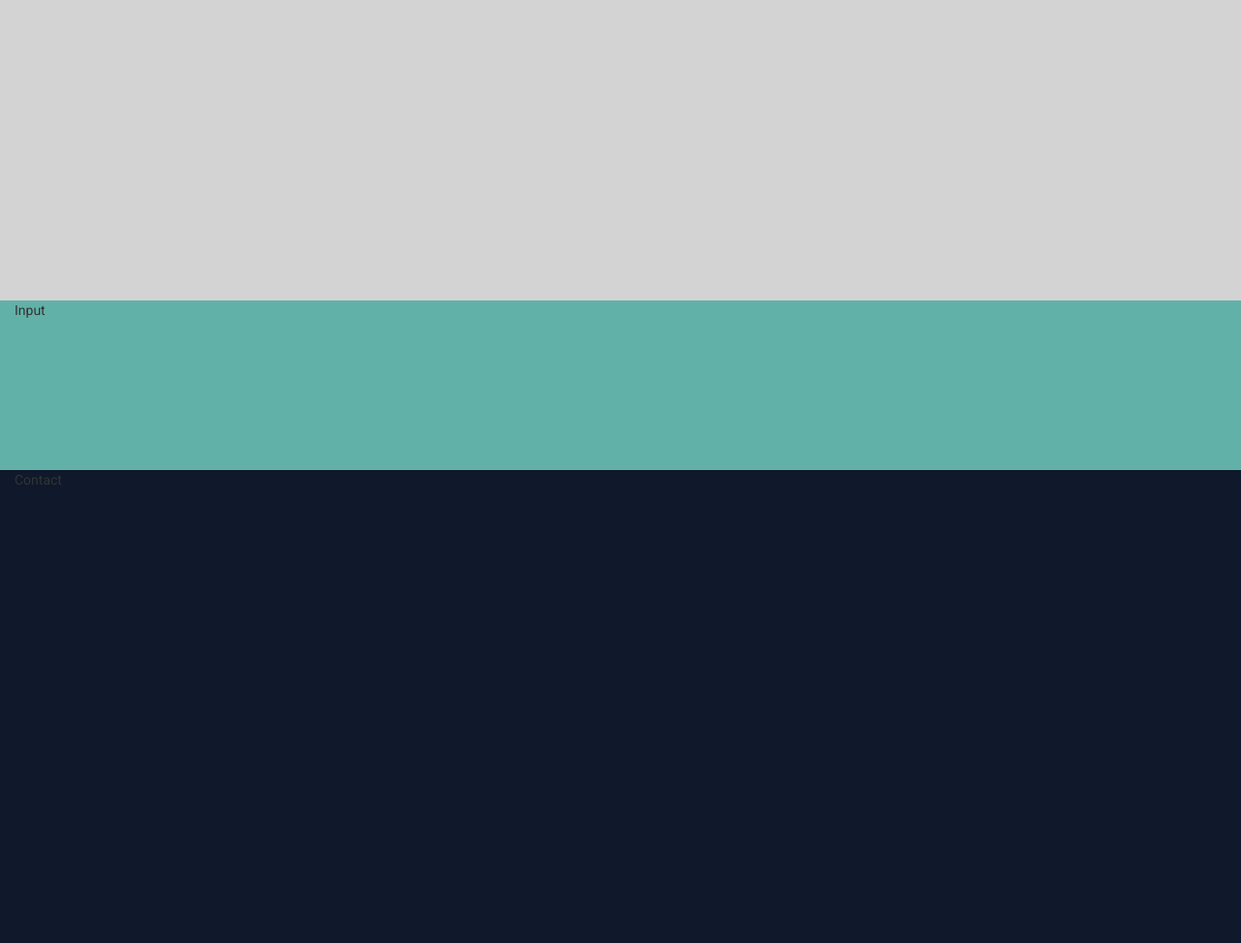
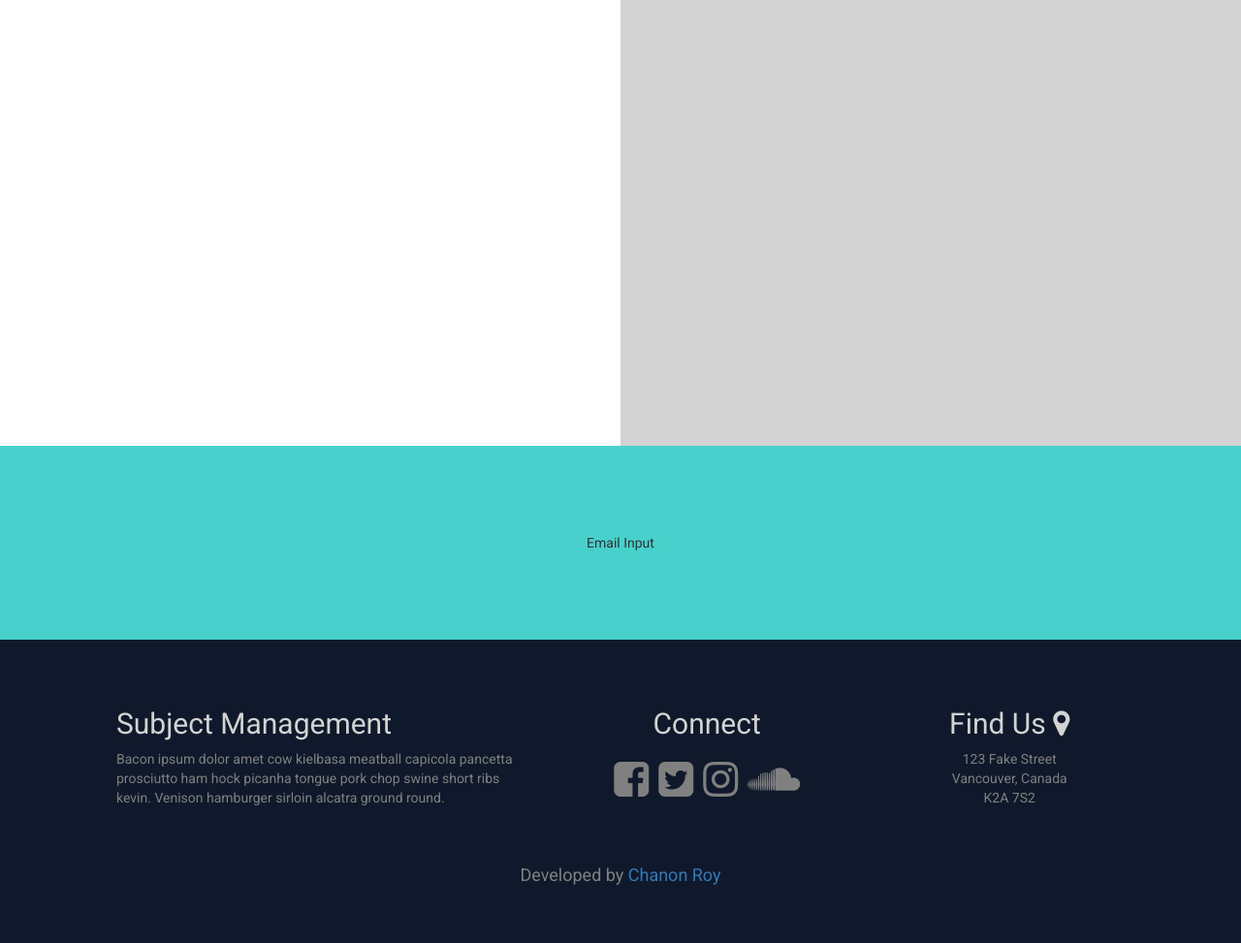
Before and after one commit to chanonroy/subject-management, a website: page dist/index.html in a window 1280 px wide. Shown: the part 2123-3096 px from the top of the page at 97% size. Before the commit the page ends 2858 px from the top, so only its background shows below. Drawn offline with nearby package versions, Linux system fonts and the light colour scheme.

Commit message:
new panels, contact added

```diff
--- a/src/scss/_panels.scss
+++ b/src/scss/_panels.scss
@@ -36,13 +36,14 @@
 // Divider
   .divider {
     margin-top: 50px;
+    height: 250px;
   }
 
   .divider__block {
     display: flex;
     justify-content: center;
     align-items: center;
-    height: 250px;
+    height: 100%;
     color: lightgrey;
   }
 
@@ -59,19 +60,59 @@
     }
 
 // Kuja
-  .kuja {
-    background-color: lightgrey;
-    height: 100vh;
-  }
+    .kuja {
+      background-color: grey;
+      height: 700px;
+      width: 100%;
+    }
+    .kuja__right {
+      background-color: lightgrey;
+      height: 100%;
+    }
+    .kuja__left {
+      background-color: white;
+      height: 100%;
+    }
 
-// Input
-  .input {
-    background-color: rgb(98, 177, 168);
-    height: 175px;
-  }
+// Email
+    .email {
+      display: flex;
+      justify-content: center;
+      align-items: center;
+      background-color: mediumturquoise;
+      height: 200px;
+    }
 
-// Contact
-.contact {
-  background-color: $panel-color;
-  height: 250px;
-}
+// Footer
+    .footer {
+      width: 100%;
+    }
+    .footer__details {
+      padding: 50px;
+      h2 {
+        color: lightgrey;
+      }
+      p {
+        color: grey;
+      }
+    }
+    .footer__signature {
+      color: grey;
+      padding-top: 40px;
+      text-align: center;
+    }
+    .footer__social__container {
+      display: flex;
+      justify-content: center;
+      align-items: center;
+      height: 100%;
+      padding-top: 5px;
+      span {
+        color: grey;
+        margin: 5px;
+        transition: all 0.5s ease;
+        &:hover {
+          color: white;
+        }
+      }
+    }
```
Also changed, not shown: dist/css/main.css, dist/index.html.
